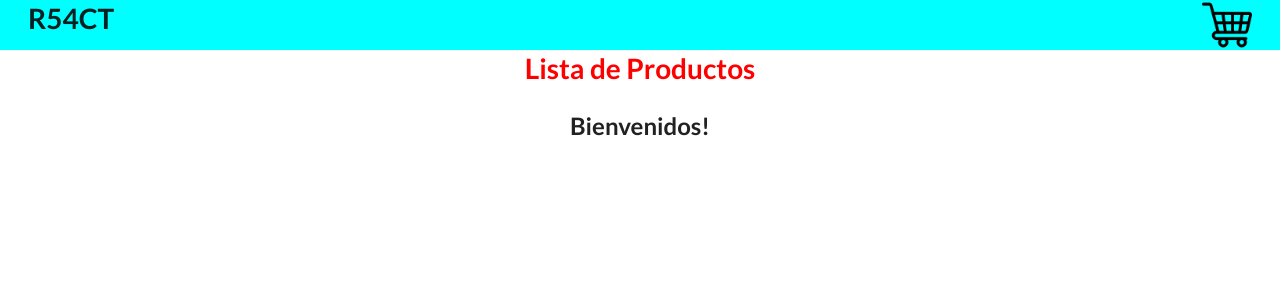
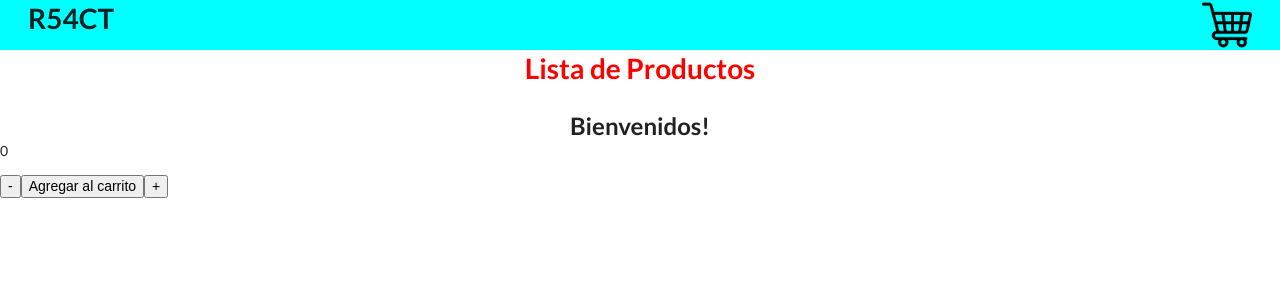
Before and after one commit to nej92/React-Store, a React (Create React App) app: page / in a window 1280 px wide. Shown: the top 300 px of the page. Built offline with nearby package versions, Linux system fonts and the light colour scheme.

Commit message:
contador

```diff
--- a/src/App.js
+++ b/src/App.js
@@ -1,15 +1,21 @@
 import React, {Component} from "react";
 import './App.css';
 import ListContainer from "./components/ItemListContainer/ItemListContainer";
-
+import ItemCount from "./components/ItemCount/ItemCount";
 import NavBar from "./components/NavBar/NavBar";
 
 class App extends Component {
   render() {
     return (
-      <div className="App">
-        <NavBar />
-        <ListContainer titulo="Lista de Productos" saludo="Bienvenidos!" />
+      <div>
+        <div className="App">
+          <NavBar />
+          <ListContainer titulo="Lista de Productos" saludo="Bienvenidos!" />
+        </div>
+        <div>
+          <ItemCount />
+        </div>
+
       </div>
     );
   }
--- /dev/null
+++ b/src/components/ItemCount/ItemCount.js
@@ -0,0 +1,34 @@
+import React from 'react';
+import './ItemCount.css';
+
+const ItemCount = () => {
+
+    const [counter, setCounter] = React.useState(0);
+//    const [stock, setStock] = React.useState(5);
+
+    const btnSumar = () =>{
+        if (counter === 5) {
+            document.getElementById('sum').disable = true;
+        } else{
+            setCounter (counter + 1);
+        }
+    };
+
+    const btnRestar = () =>{
+        if (counter === 0) {
+            document.getElementById('rest').disable = true;
+        } else {
+            setCounter (counter - 1);
+        }
+    };
+
+
+    return  <div>
+                <p>{counter}</p>
+                <button id="sum" onClick={btnRestar}>-</button>
+                <button>Agregar al carrito</button>
+                <button id="rest" onClick={btnSumar}>+</button>
+            </div>
+}
+
+export default ItemCount;
```
Also changed, not shown: src/components/ItemCount/ItemCount.css (added).
